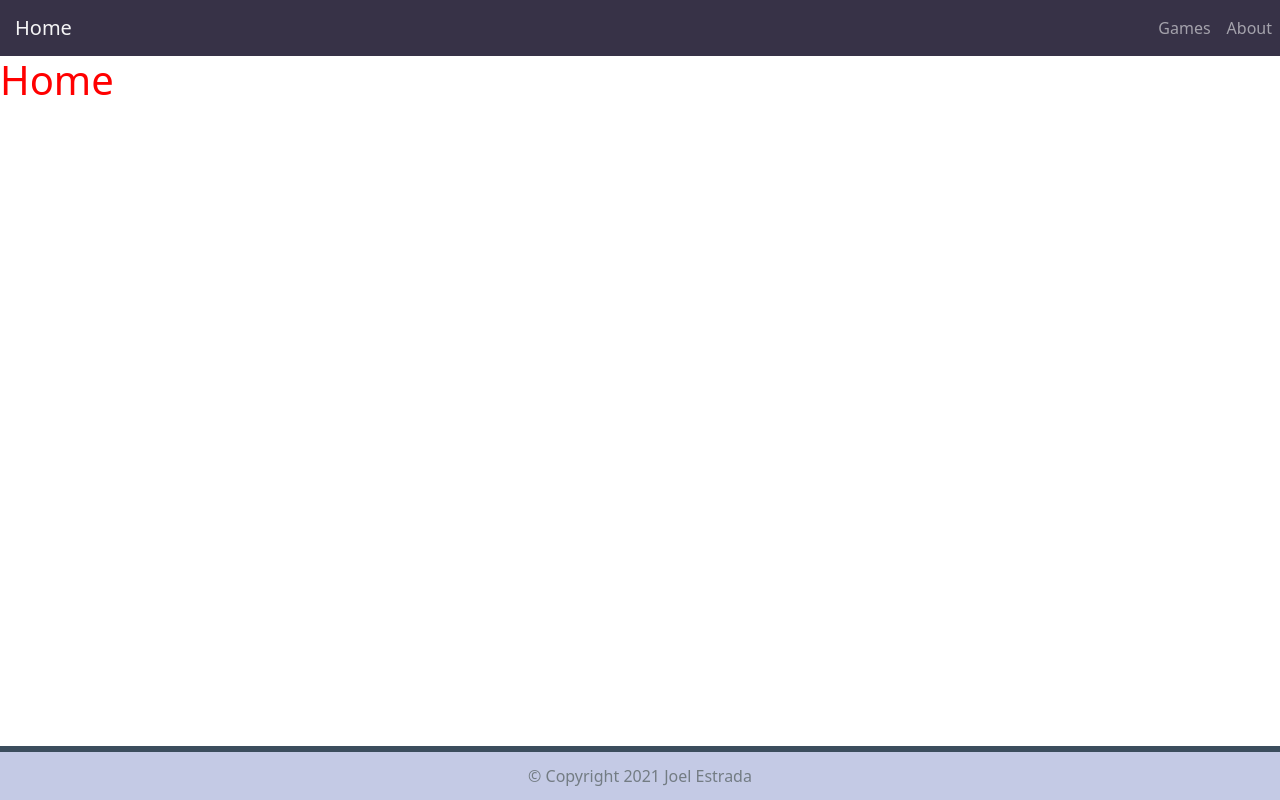
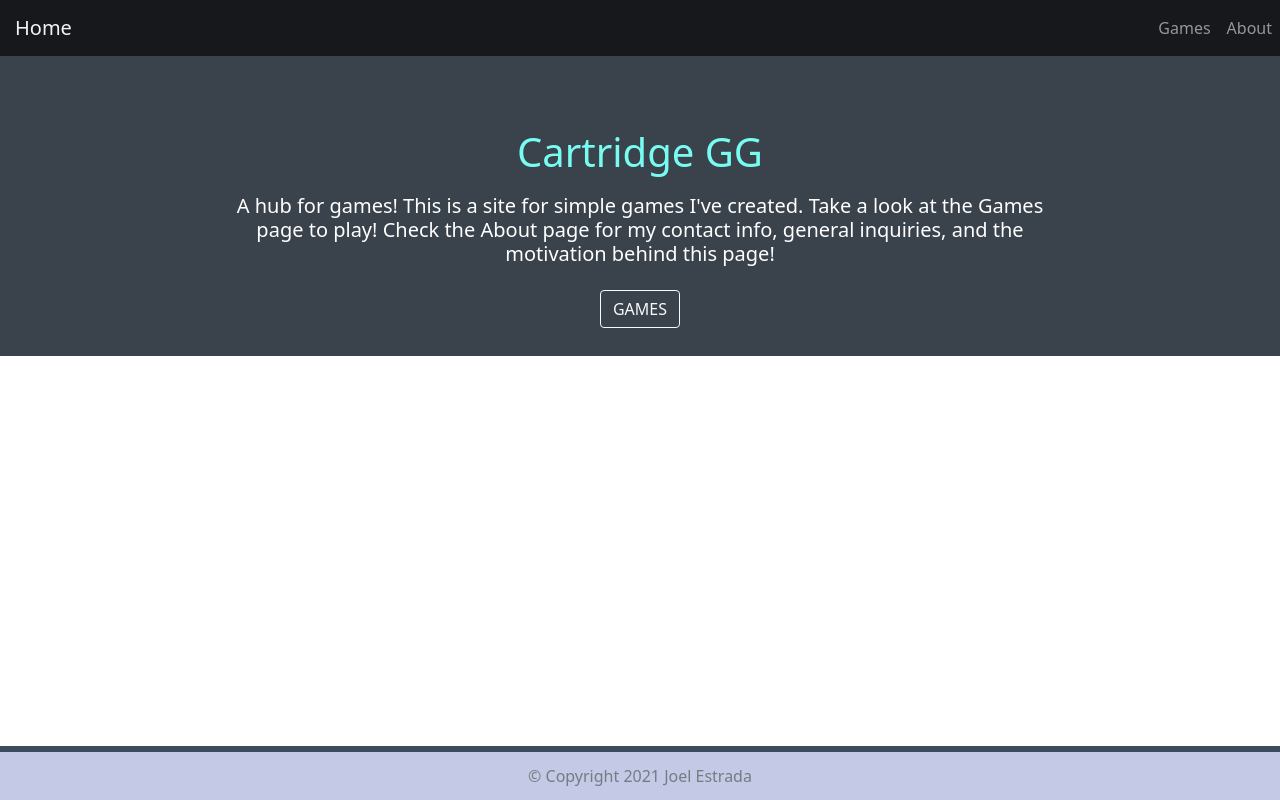
Before and after one commit to jre23/cartridge-gg, a React (Create React App) app in the folder client/: page / in a window 1280 px wide. Built offline with nearby package versions, Linux system fonts and the light colour scheme.

Commit message:
added a bunch of styling to Home and Game components

```diff
--- a/client/src/components/Jumbotron.jsx
+++ b/client/src/components/Jumbotron.jsx
@@ -1,8 +1,9 @@
 // import dependencies
 import React from "react";
 // define Jumbotron component
-const Jumbotron = ({ children }) => {
+const Jumbotron = (props) => {
   return (
+    <>
       <div className="col justify-content-center">
         <div
           style={{
@@ -13,10 +14,12 @@ const Jumbotron = ({ children }) => {
             opacity: "0.88",
           }}
           className="jumbotron"
+          className={props.classComp}
         >
-        {children}
+          {props.children}
         </div>
       </div>
+    </>
   );
 };
 // export Jumbotron component
--- a/client/src/components/NavLinks.jsx
+++ b/client/src/components/NavLinks.jsx
@@ -33,7 +33,7 @@ const NavLinks = () => {
               ? "navbar navbar-expand-lg navbar-dark nav-about"
               : location.pathname === "/rps"
               ? "navbar navbar-expand-lg navbar-dark nav-about"
-              : "navbar navbar-expand-lg navbar-dark"
+              : "navbar navbar-expand-lg navbar-dark nav-index"
           }
         >
           <Link to="/" className="navbar-brand">
@@ -50,7 +50,6 @@ const NavLinks = () => {
           >
             <span className="navbar-toggler-icon"></span>
           </button>
-
           <div
             className="collapse navbar-collapse justify-content-end"
             id="navbarToggle"
--- a/client/src/pages/Games/index.jsx
+++ b/client/src/pages/Games/index.jsx
@@ -1,7 +1,10 @@
 // index for Games components
 import React from "react";
+import { Link } from "react-router-dom";
+import "../../styles/Games.css";
 import Jumbotron from "../../components/Jumbotron";
 import GamesContainer from "./GamesContainer";
+import gameImg1 from "../../images/rps/unsplash_fadilahImani_rps.jpg";
 
 const Games = () => {
   // const [clickState, setClickState] = useState({
@@ -14,10 +17,16 @@ const Games = () => {
 
   return (
     <>
-      <Jumbotron>
+      <Jumbotron classComp={"jumboGame"}>
         <h1>Welcome! Choose a game below to play!</h1>
-        <br />
-        <h2>Clicking on an image will provide further details on the game!</h2>
+        <h5 className="hFive">
+          Clicking on an image will provide further details on the game!
+        </h5>
+        <Link to="/about">
+          <button class="btn btn-outline-light mt-3" type="button">
+            ABOUT
+          </button>
+        </Link>
       </Jumbotron>
       <GamesContainer></GamesContainer>
     </>
--- a/client/src/pages/Home/index.jsx
+++ b/client/src/pages/Home/index.jsx
@@ -1,20 +1,25 @@
+// index for Home component
 import React from "react";
-
-const styles = {
-  bg: {
-    background: "#ffffff",
-  },
-  text: {
-    color: "red",
-  },
-};
+import { Link } from "react-router-dom";
+import "../../styles/Home.css";
+import Jumbotron from "../../components/Jumbotron";
 
 const Home = () => {
   return (
     <>
-      <div style={styles.bg}>
-        <h1 style={styles.text}>Home</h1>
-      </div>
+      <Jumbotron classComp={"jumboHome"}>
+        <h1>Cartridge GG</h1>
+        <h5>
+          A hub for games! This is a site for simple games I've created. Take a
+          look at the Games page to play! Check the About page for my contact
+          info, general inquiries, and the motivation behind this page!
+        </h5>
+        <Link to="/games">
+          <button class="btn btn-outline-light mt-3" type="button">
+            GAMES
+          </button>
+        </Link>
+      </Jumbotron>
     </>
   );
 };
--- /dev/null
+++ b/client/src/styles/Games.css
@@ -0,0 +1,14 @@
+.jumboGame {
+  background-color: #1f2833;
+}
+
+h1 {
+  color: #66fcf1;
+  padding-bottom: 10px;
+}
+
+h5 {
+  color: white;
+  width: 65%;
+  margin: auto;
+}
--- /dev/null
+++ b/client/src/styles/Home.css
@@ -0,0 +1,17 @@
+.jumboHome {
+  background-color: #1f2833;
+}
+
+h1 {
+  color: #66fcf1;
+  padding-bottom: 10px;
+}
+
+h5 {
+  color: white;
+}
+
+.hFive {
+  width: 65%;
+  margin: auto;
+}
--- a/client/src/styles/NavLinks.css
+++ b/client/src/styles/NavLinks.css
@@ -1,11 +1,11 @@
 /* navbar background colors */
 .nav-index {
-  background-color: #2d283e;
+  background-color: #0b0c10;
   opacity: 0.95;
 }
 
 .nav-games {
-  background-color: #5d5c61;
+  background-color: #0b0c10;
   opacity: 0.95;
 }
 
@@ -22,6 +22,10 @@
 .navbar-brand {
   color: white;
   opacity: 0.95;
+}
+
+.navMain {
+  font-size: 40px;
 }
 
 /* unvisited link */
```
Lines whose indentation alone changed are shown as unchanged.
